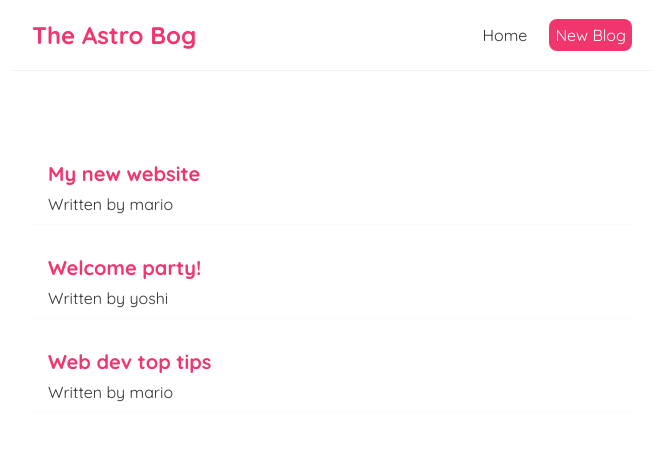
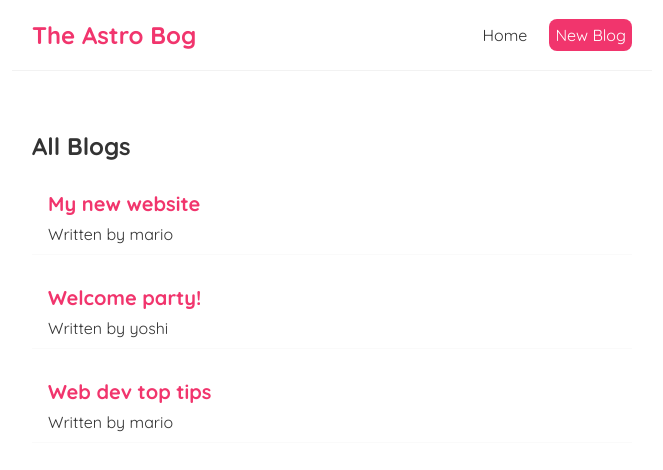
Before and after one commit to george-tr6/astro-blog, a React (Create React App) app: page / in a window 1280 px wide. Shown: the top 470 px of the page, without its empty margins (308-971 px from the left). Built offline with nearby package versions, Linux system fonts and the light colour scheme.

Commit message:
added props to pass data between home component and blog list and make it reusable

```diff
--- /dev/null
+++ b/src/BlogList.js
@@ -0,0 +1,20 @@
+const BlogList = (props) => {
+    const blogs = props.blogs;
+    const title = props.title;
+
+    console.log(props, blogs);
+
+    return (
+        <div className="blog-list">
+            <h2>{title}</h2>
+                {blogs.map((blog) => (
+                <div className="blog-preview" key={blog.id}>
+                    <h2>{ blog.title}</h2>
+                    <p>Written by { blog.author}</p>
+                </div>
+            ))}
+        </div>
+     );
+}
+
+export default BlogList;
--- a/src/Home.js
+++ b/src/Home.js
@@ -1,20 +1,16 @@
 import { useState } from "react";
+import BlogList from "./BlogList";
 
 const Home = () => {
     const [blogs, setBlogs] = useState([
         { title: 'My new website', body: 'lorem ipsum...', author: 'mario', id: 1 },
         { title: 'Welcome party!', body: 'lorem ipsum...', author: 'yoshi', id: 2 },
         { title: 'Web dev top tips', body: 'lorem ipsum...', author: 'mario', id: 3 }
-    ])
+    ]);
 
     return (
         <div className="home">
-            {blogs.map((blog) => (
-                <div className="blog-preview" key={blog.id}>
-                    <h2>{ blog.title}</h2>
-                    <p>Written by { blog.author}</p>
-                </div>
-            ))}
+            <BlogList blogs={blogs} title="All Blogs" />
         </div>
      );
 }
```
